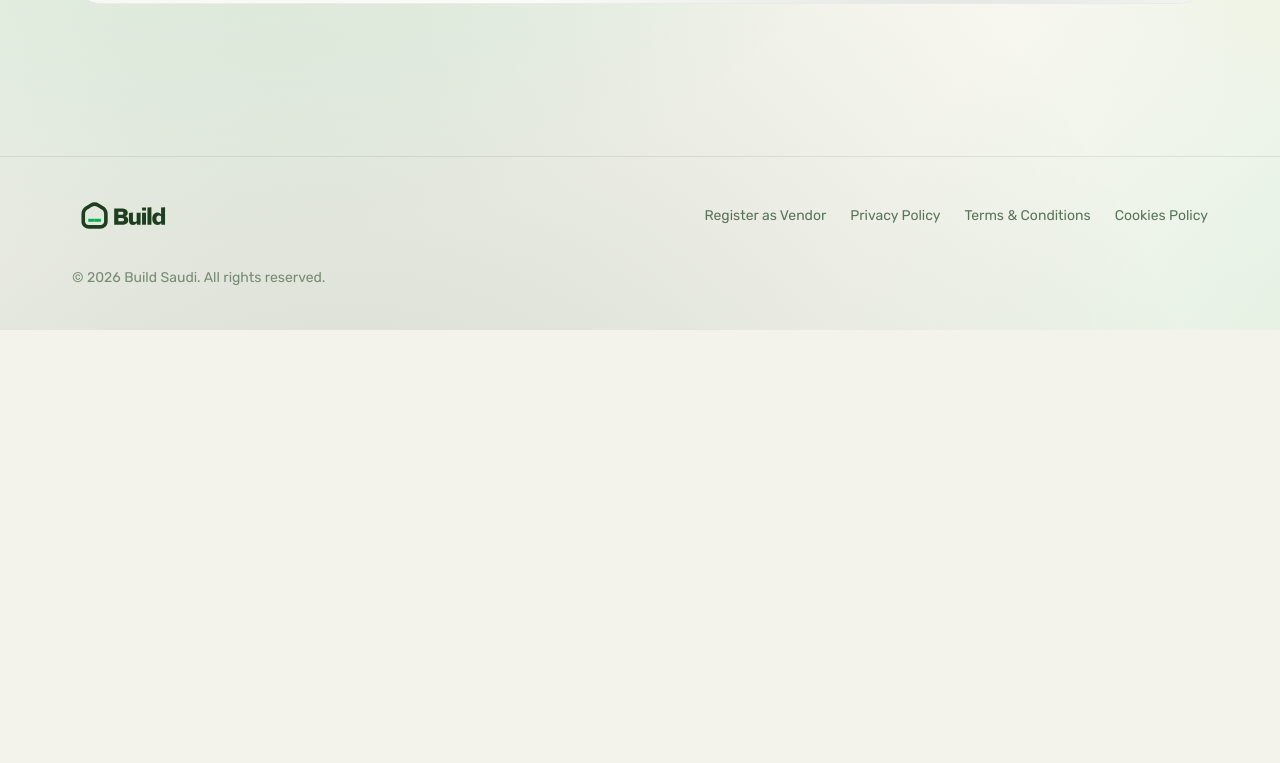
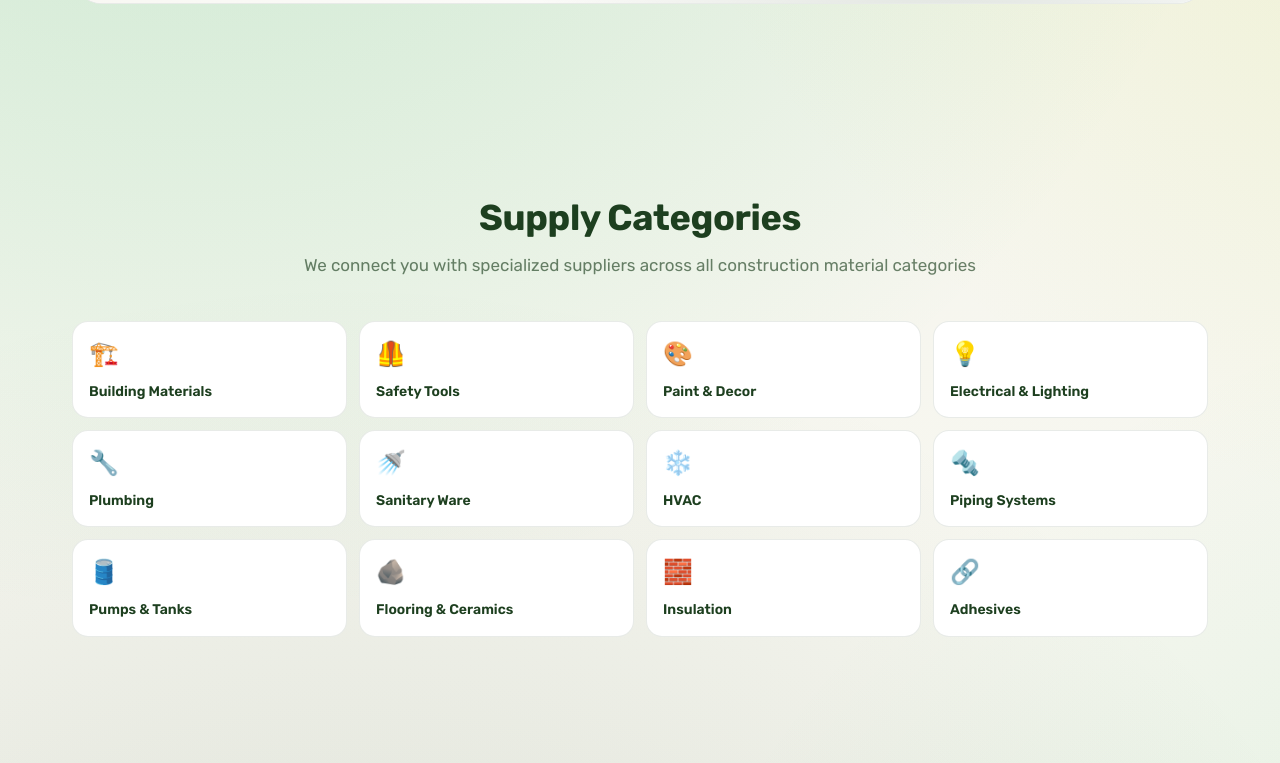
Before and after one commit to sulaimanalsuqub/buildsaudi, a Next.js app: page / in a window 1280 px wide. Shown: the part 797-1560 px from the top of the page. Before the commit the page ends 1127 px from the top, so only its background shows below. Built offline with nearby package versions, Linux system fonts and the light colour scheme.

Commit message:
feat: add product categories section to home page
Added a new section below the hero displaying all 12 supply categories
with icons and bilingual support (Arabic/English).

Co-Authored-By: Claude <noreply@anthropic.com>

```diff
--- a/components/sections/home-content.tsx
+++ b/components/sections/home-content.tsx
@@ -8,6 +8,69 @@ import { Container } from "@/components/ui/container";
 type HomeContentProps = {
   isRtl?: boolean;
 };
+
+const categories = [
+  {
+    en: "Building Materials",
+    ar: "مواد بناء وإنشاء",
+    icon: "🏗️",
+  },
+  {
+    en: "Safety Tools",
+    ar: "أدوات السلامة",
+    icon: "🦺",
+  },
+  {
+    en: "Paint & Decor",
+    ar: "دهانات وديكور",
+    icon: "🎨",
+  },
+  {
+    en: "Electrical & Lighting",
+    ar: "كهرباء وإنارة",
+    icon: "💡",
+  },
+  {
+    en: "Plumbing",
+    ar: "سباكة",
+    icon: "🔧",
+  },
+  {
+    en: "Sanitary Ware",
+    ar: "أدوات صحية",
+    icon: "🚿",
+  },
+  {
+    en: "HVAC",
+    ar: "تكييف وتبريد",
+    icon: "❄️",
+  },
+  {
+    en: "Piping Systems",
+    ar: "أنظمة الأنابيب",
+    icon: "🔩",
+  },
+  {
+    en: "Pumps & Tanks",
+    ar: "مضخات وخزانات",
+    icon: "🛢️",
+  },
+  {
+    en: "Flooring & Ceramics",
+    ar: "أرضيات وسيراميك",
+    icon: "🪨",
+  },
+  {
+    en: "Insulation",
+    ar: "عوازل",
+    icon: "🧱",
+  },
+  {
+    en: "Adhesives",
+    ar: "مواد لاصقة",
+    icon: "🔗",
+  },
+];
 
 export function HomeContent({ isRtl = false }: HomeContentProps) {
   const t = {
@@ -20,11 +83,16 @@ export function HomeContent({ isRtl = false }: HomeContentProps) {
     badge: isRtl ? "منصة بيلد لتوريد مواد البناء" : "Build Construction Supply Platform",
     stat1: isRtl ? "طلبات اليوم" : "Today Requests",
     stat2: isRtl ? "موردون نشطون" : "Active Suppliers",
-    stat3: isRtl ? "سرعة التوريد" : "Supply Speed"
+    stat3: isRtl ? "سرعة التوريد" : "Supply Speed",
+    categoriesTitle: isRtl ? "فئات التوريد" : "Supply Categories",
+    categoriesSub: isRtl
+      ? "نربطك بالموردين المتخصصين في كل فئة من فئات مواد البناء"
+      : "We connect you with specialized suppliers across all construction material categories",
   };
 
   return (
     <main>
+      {/* Hero Section */}
       <section className="section-pad bg-transparent">
         <Container>
           <motion.div
@@ -81,6 +149,41 @@ export function HomeContent({ isRtl = false }: HomeContentProps) {
           </motion.div>
         </Container>
       </section>
+
+      {/* Categories Section */}
+      <section className="section-pad bg-transparent" dir={isRtl ? "rtl" : "ltr"}>
+        <Container>
+          <motion.div
+            initial={{ opacity: 0, y: 20 }}
+            whileInView={{ opacity: 1, y: 0 }}
+            viewport={{ once: true }}
+            transition={{ duration: 0.45 }}
+          >
+            <div className="mb-10 text-center">
+              <h2 className="type-section-title mx-auto text-brand-dark">{t.categoriesTitle}</h2>
+              <p className="type-body mx-auto mt-3 text-brand-dark/65">{t.categoriesSub}</p>
+            </div>
+
+            <div className="grid grid-cols-2 gap-3 sm:grid-cols-3 md:grid-cols-4">
+              {categories.map((category, index) => (
+                <motion.div
+                  key={category.en}
+                  initial={{ opacity: 0, y: 12 }}
+                  whileInView={{ opacity: 1, y: 0 }}
+                  viewport={{ once: true }}
+                  transition={{ duration: 0.3, delay: index * 0.04 }}
+                  className="surface-card group flex flex-col gap-3 rounded-2xl p-4 transition-shadow hover:shadow-soft"
+                >
+                  <span className="text-2xl">{category.icon}</span>
+                  <p className="type-small font-semibold text-brand-dark leading-snug">
+                    {isRtl ? category.ar : category.en}
+                  </p>
+                </motion.div>
+              ))}
+            </div>
+          </motion.div>
+        </Container>
+      </section>
     </main>
   );
 }
```
